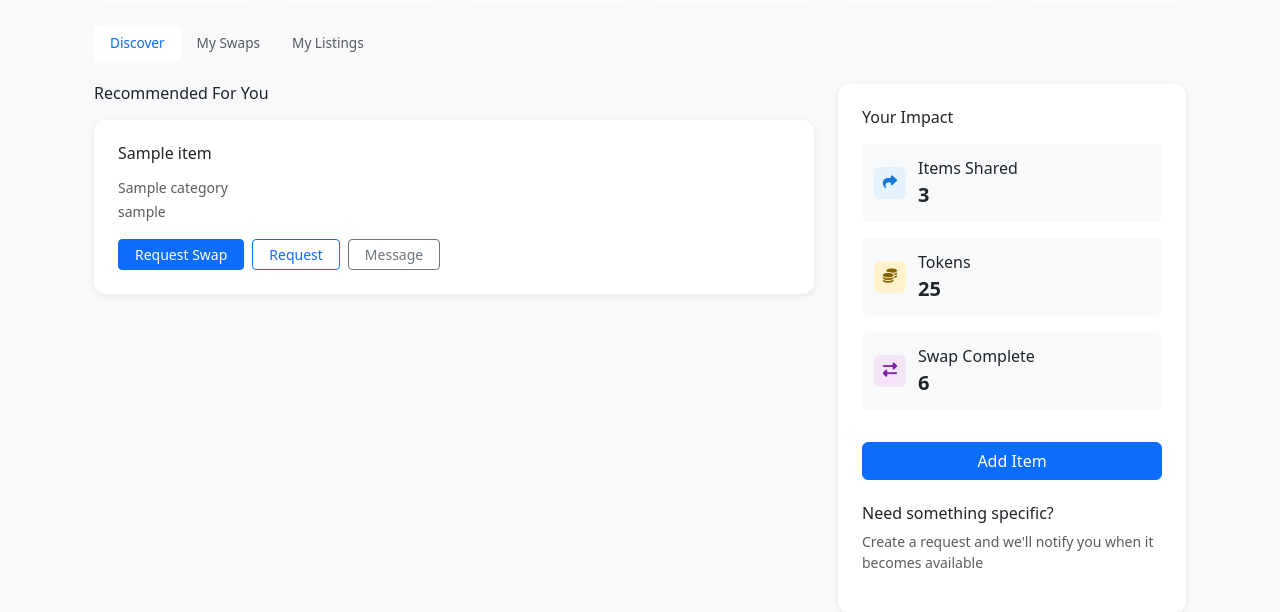
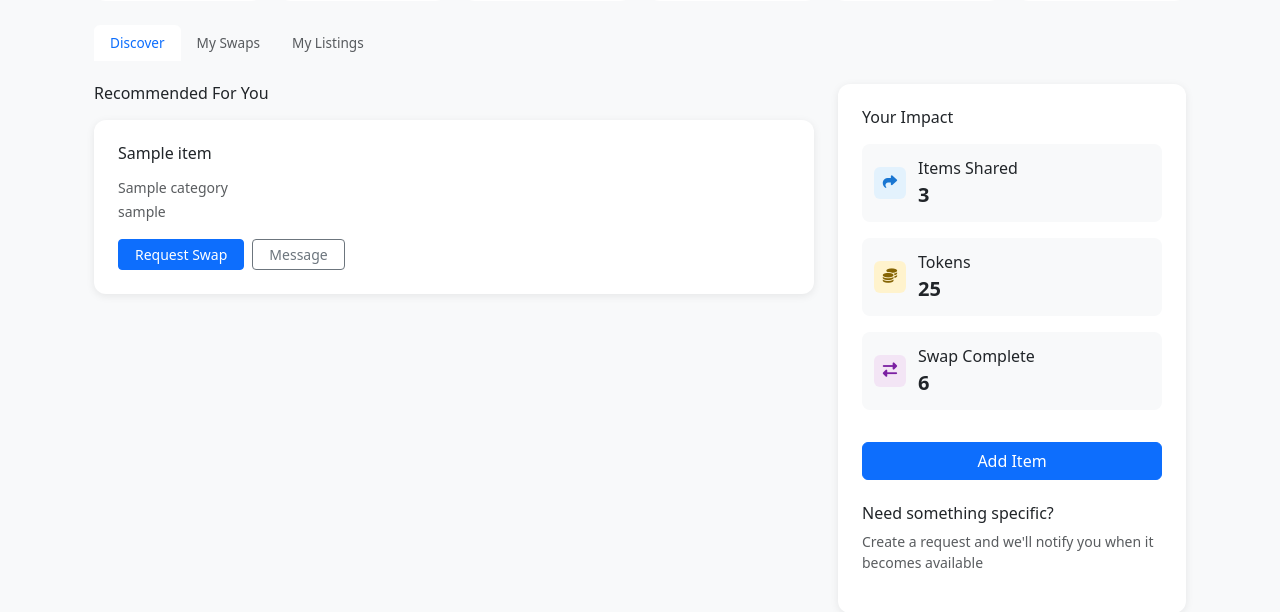
Before and after one commit to TheINSANE333/Campus-Equity-Hub, a Flask app: template app/templates/dashboard.html in a window 1280 px wide. Shown: the part 439-1051 px from the top of the page. Run offline with Flask 3, Linux system fonts and the light colour scheme; tables that the repository leaves empty hold one stand-in row (values such as "Sample post"); the template is opened without the code that fills it: values that come from a table or form of the project are taken from there, most other values are stand-ins (such as "Sample title", 1, 10 or a date in 2020); some libraries are stand-ins or nearby versions.

Commit message:
Remove unnecessary button

```diff
--- a/app/templates/dashboard.html
+++ b/app/templates/dashboard.html
@@ -129,7 +129,6 @@
                     </div>
                     <div class="d-flex gap-2">
                         <a href="{{ url_for('request_swap_page', item_id=item.id) }}" class="btn btn-primary btn-sm px-3">Request Swap</a>
-                        <button class="btn btn-outline-primary btn-sm px-3">Request</button>
                         <button class="btn btn-outline-secondary btn-sm px-3">Message</button>
                     </div>
                 </div>
```
